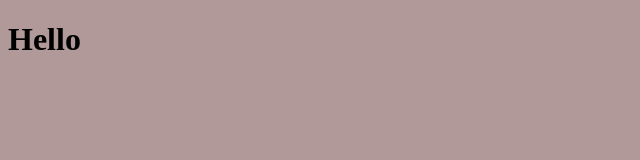
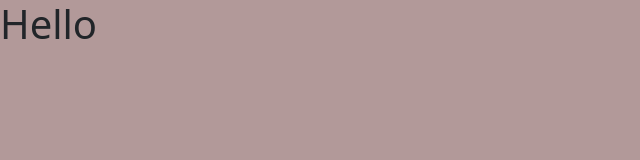
Before and after one commit to chasju/CSS-Frameworks-CA, a website: page index.html in a window 1280 px wide. Shown: the whole page, without its empty margins (0-640 px from the left). Drawn offline with Linux system fonts and the light colour scheme.

Commit message:
Install Bootstrap

```diff
--- a/package.json
+++ b/package.json
@@ -12,5 +12,8 @@
   "devDependencies": {
     "live-server": "^1.2.2",
     "sass": "^1.54.6"
+  },
+  "dependencies": {
+    "bootstrap": "^5.2.0"
   }
 }
--- a/src/scss/style.scss
+++ b/src/scss/style.scss
@@ -1,3 +1,5 @@
+@import "../../node_modules/bootstrap/scss/bootstrap.scss";
+
 body {
   background-color: rgb(178, 153, 153);
 }
```
Also changed, not shown: dist/css/style.css, 2 other files.
